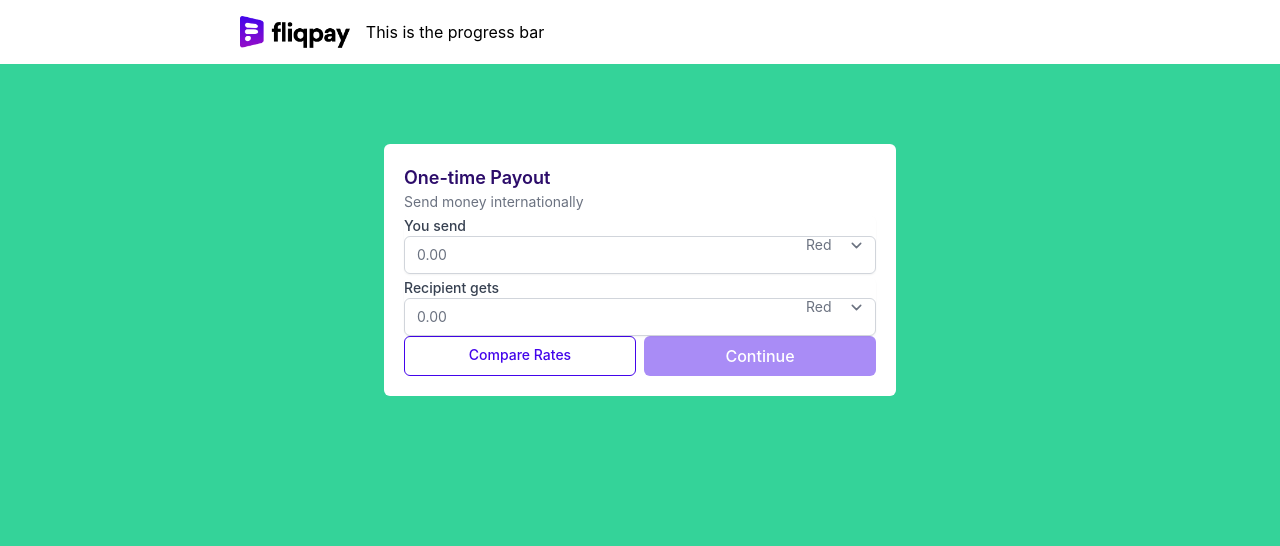
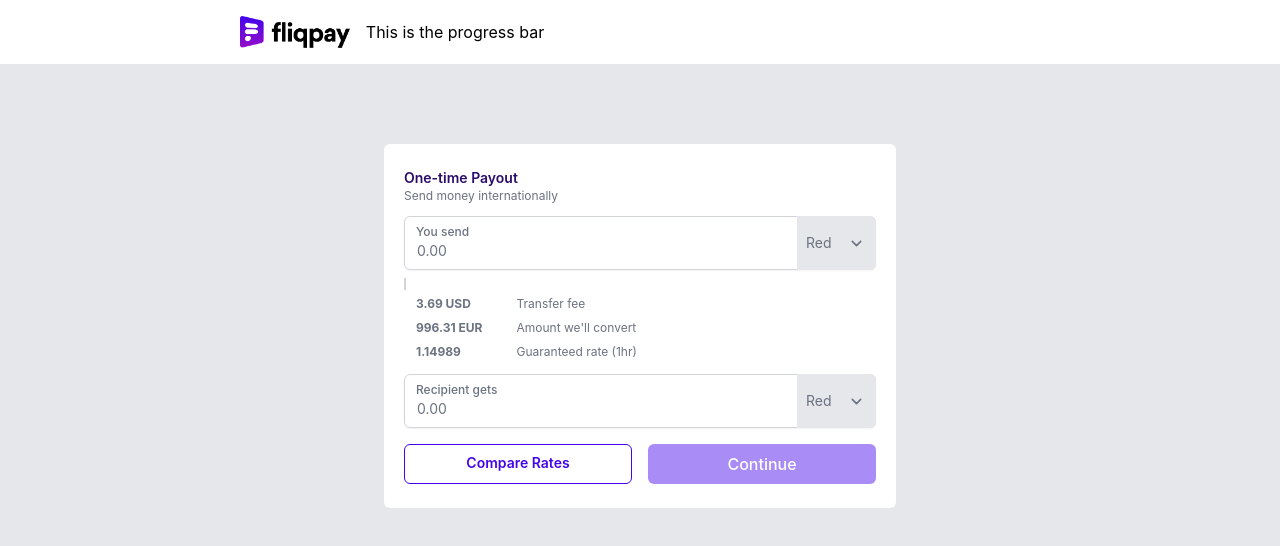
Before and after one commit to Olatade/fliq-payout, a React (Create React App) app: page / in a window 1280 px wide. Shown: the top 546 px of the page. Built offline with nearby package versions, Linux system fonts and the light colour scheme.

Commit message:
add rates dropdown

```diff
--- a/src/components/form-payout-amount.tsx
+++ b/src/components/form-payout-amount.tsx
@@ -7,13 +7,20 @@ import '../styles/App.css';
 
 
 function FormPayoutAmount() {
+  var stringToHTML = function (str: string) {
+    var parser = new DOMParser();
+    var doc = parser.parseFromString(str, 'text/html');
+    return doc.body;
+  };
+  const required = stringToHTML(`<p className=".pay-input__error-message">Required</p>`)
+
   return (
     <Formik
-      initialValues={{ firstName: "", lastName: "", email: "" }}
+      initialValues={{ youSend: "", recipientGets: ""}}
       validationSchema={Yup.object({
         youSend: Yup.string()
         .max(15, "Must be 15 characters or less")
-        .required("Required"),
+        .required(`Required`),
         recipientGets: Yup.string()
         .max(15, "Must be 15 characters or less")
         .required("Required"),
@@ -33,6 +40,7 @@ function FormPayoutAmount() {
         </div>
 
         {/* You send */}
+        <div>
           <div className="pay-input">
             <label className="pay-input__label"  htmlFor="youSend">You send</label>
             <Field className="pay-input__price" name="youSend" type="text" placeholder="0.00" />
@@ -45,9 +53,21 @@ function FormPayoutAmount() {
               </Field>
             </div>
           </div>
-        <ErrorMessage name="youSend" />
+          <ErrorMessage render={msg => <div className="pay-input__error-message">{msg}</div>} name="youSend" />
+        </div>
+
+        <div className="Fee">
+          <p className="fee__line"></p>
+          <p className="fee__item"><span className="fee__unit">3.69 USD</span> <span className="fee__description">Transfer fee</span></p>
+          <p></p>
+          <p className="fee__item"><span className="fee__unit">996.31 EUR</span> <span className="fee__description">Amount we'll convert</span></p>
+          <p></p>
+          <p className="fee__item"><span className="fee__unit">1.14989</span> <span className="fee__description">Guaranteed rate (1hr)</span></p>
+          <p></p>
+        </div>
 
         {/* Recepient gets */}
+        <div>
           <div className="pay-input">
             <label className="pay-input__label"  htmlFor="recipientGets">Recipient gets </label>
             <Field className="pay-input__price" name="recipientGets" type="text" placeholder="0.00" />
@@ -60,7 +80,8 @@ function FormPayoutAmount() {
               </Field>
             </div>
           </div>
-        <ErrorMessage name="recipientGets" />
+          <ErrorMessage render={msg => <div className="pay-input__error-message">{msg}</div>} name="recipientGets" />
+        </div>
 
         <div className="pay-input__buttons">
           <a className="pay-input__buttons--compare" href="/">Compare Rates</a>
--- a/src/styles/App.css
+++ b/src/styles/App.css
@@ -24,7 +24,7 @@
   @apply
   grid
   h-screen
-  bg-green-400
+  bg-gray-200
   py-20
   ;
 }
--- a/src/styles/FormPayoutAmount.css
+++ b/src/styles/FormPayoutAmount.css
@@ -1,14 +1,14 @@
 .form{
-  @apply p-5
-  /* grid auto-rows-max gap-2; */
+  @apply px-5 py-6
+  grid auto-rows-max gap-2;
 }
 
 .form-head__main{
-  @apply font-semibold text-lg text-color-primary-dark
+  @apply font-semibold text-sm text-color-primary-dark
 }
 
 .form-head__sub{
-  @apply font-normal text-sm text-gray-500
+  @apply font-normal text-xs text-gray-500
 }
 
 
@@ -17,11 +17,16 @@
 }
 
 .pay-input__label{
-  @apply block text-sm font-medium text-gray-700;
+  @apply block text-xs font-medium text-gray-500 absolute origin-top-left mt-2 pl-3;
+}
+
+.pay-input__error-message{
+  @apply text-red-700 text-xs mt-1
 }
 
 .pay-input__price{
-  @apply focus:ring-indigo-500 focus:border-indigo-500 block w-full pl-3 pr-12 sm:text-sm border-gray-300 rounded-md;
+  @apply focus:ring-indigo-500 focus:border-indigo-500 block w-full pl-3 pr-12 pt-6 sm:text-sm border-gray-300 rounded-md
+  ;
 }
 
 .pay-input__currency{
@@ -29,18 +34,40 @@
 }
 
 .pay-input__currency--select{
-  @apply focus:ring-indigo-500 focus:border-indigo-500 h-full py-0 pl-2 pr-7 border-transparent bg-transparent text-gray-500 sm:text-sm rounded-md;
+  @apply bg-gray-200 focus:ring-indigo-500 focus:border-indigo-500 h-full py-0 pl-2 pr-7 border-transparent bg-transparent text-gray-500 sm:text-sm rounded-r-md;
 }
 
 .pay-input__buttons{
-  @apply grid grid-cols-2 gap-2;
+  @apply grid grid-cols-2 gap-4 mt-2;
 }
 
 
 .pay-input__buttons--compare{
-  @apply inline-block align-baseline border border-color-primary rounded-md py-2 px-4 font-medium text-center text-sm text-color-primary hover:text-blue-800;
+  @apply inline-block align-baseline font-semibold border border-color-primary rounded-md py-2 px-4 font-medium text-center text-sm text-color-primary hover:text-blue-800;
 }
 
 .pay-input__buttons--continue{
-  @apply bg-color-primary-light hover:bg-color-primary-light text-white font-medium py-2 px-4  rounded-md focus:outline-none;
+  @apply bg-color-primary-light items-center hover:bg-color-primary-light text-white font-medium py-2 px-4  rounded-md focus:outline-none;
 }
+
+
+
+.fee{
+
+}
+
+.fee__line{
+  @apply border-l-2 border-gray-300 h-3 mt-0 pt-0
+}
+
+.fee__item{
+  @apply pl-3
+}
+
+.fee__unit{
+  @apply text-xs font-bold inline-block w-24 text-gray-500
+}
+
+.fee__description{
+  @apply text-xs font-normal text-gray-500
+}
--- /dev/null
+++ b/src/test.html
@@ -0,0 +1,97 @@
+<div class="bg-gray-100 h-screen w-screen flex justify-center">
+
+  <div class="ml-8">
+
+    <h1 class="font-medium max-w-xl mx-auto pt-10 pb-4">Smooth Collapse</h1>
+    <div class="bg-white max-w-xl mx-auto border border-gray-200">
+      <ul class="shadow-box">
+
+        <li class="relative border-b border-gray-200" x-data="{selected:null}">
+
+          <button type="button" class="w-full px-8 py-6 text-left"
+            @click="selected !== 1 ? selected = 1 : selected = null">
+            <div class="flex items-center justify-between">
+              <span>
+                Should I use reCAPTCHA v2 or v3? </span>
+              <span class="ico-plus"></span>
+            </div>
+          </button>
+
+          <div class="relative overflow-hidden transition-all max-h-0 duration-700" style="" x-ref="container1"
+            x-bind:style="selected == 1 ? 'max-height: ' + $refs.container1.scrollHeight + 'px' : ''">
+            <div class="p-6">
+              <p>reCAPTCHA v2 is not going away! We will continue to fully support and improve security and usability
+                for v2.</p>
+              <p>reCAPTCHA v3 is intended for power users, site owners that want more data about their traffic, and for
+                use cases in which it is not appropriate to show a challenge to the user.</p>
+              <p>For example, a registration page might still use reCAPTCHA v2 for a higher-friction challenge, whereas
+                more common actions like sign-in, searches, comments, or voting might use reCAPTCHA v3. To see more
+                details, see the reCAPTCHA v3 developer guide.</p>
+            </div>
+          </div>
+
+        </li>
+
+
+        <li class="relative border-b border-gray-200" x-data="{selected:null}">
+
+          <button type="button" class="w-full px-8 py-6 text-left"
+            @click="selected !== 2 ? selected = 2 : selected = null">
+            <div class="flex items-center justify-between">
+              <span>
+                I'd like to run automated tests with reCAPTCHA. What should I do? </span>
+              <span class="ico-plus"></span>
+            </div>
+          </button>
+
+          <div class="relative overflow-hidden transition-all max-h-0 duration-700" style="" x-ref="container2"
+            x-bind:style="selected == 2 ? 'max-height: ' + $refs.container2.scrollHeight + 'px' : ''">
+            <div class="p-6">
+              <p>For reCAPTCHA v3, create a separate key for testing environments. Scores may not be accurate as
+                reCAPTCHA v3 relies on seeing real traffic.</p>
+              <p>For reCAPTCHA v2, use the following test keys. You will always get No CAPTCHA and all verification
+                requests will pass.</p>
+            </div>
+          </div>
+
+        </li>
+
+
+        <li class="relative border-b border-gray-200" x-data="{selected:null}">
+
+          <button type="button" class="w-full px-8 py-6 text-left"
+            @click="selected !== 3 ? selected = 3 : selected = null">
+            <div class="flex items-center justify-between">
+              <span>
+                Can I run reCAPTCHA v2 and v3 on the same page? </span>
+              <span class="ico-plus"></span>
+            </div>
+          </button>
+
+          <div class="relative overflow-hidden transition-all max-h-0 duration-700" style="" x-ref="container3"
+            x-bind:style="selected == 3 ? 'max-height: ' + $refs.container3.scrollHeight + 'px' : ''">
+            <div class="p-6">
+              <p>To do this, load the v3 site key as documented, and then explicitly render v2 using grecaptcha.render.
+              </p>
+              <p>You are allowed to hide the badge as long as you include the reCAPTCHA branding visibly in the user
+                flow. Please include the following text:</p>
+              <p>Yes, please use "www.recaptcha.net" in your code in circumstances when "www.google.com" is not
+                accessible.</p>
+              <ul>
+                <li>First, replace &lt;script src="https://www.google.com/recaptcha/api.js" async
+                  defer&gt;&lt;/script&gt; with &lt;script src="https://www.recaptcha.net/recaptcha/api.js" async
+                  defer&gt;&lt;/script&gt;</li>
+                <li>After that, apply the same to everywhere else that uses "www.google.com/recaptcha/" on your site.
+                </li>
+              </ul>
+              <p>After that, apply the same to everywhere else that uses "www.google.com/recaptcha/" on your site.</p>
+            </div>
+          </div>
+
+        </li>
+
+      </ul>
+    </div>
+  </div>
+
+</div>
```
Lines whose indentation alone changed are shown as unchanged.
